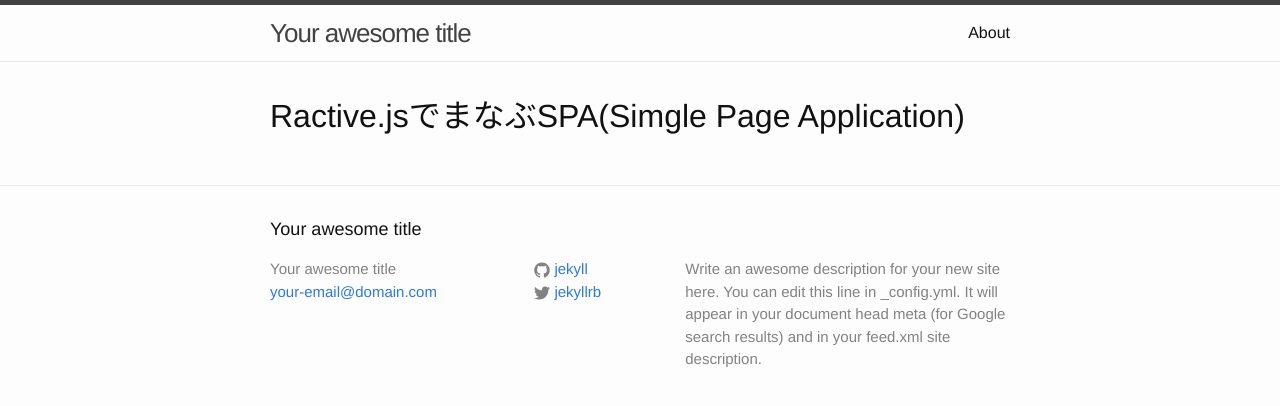
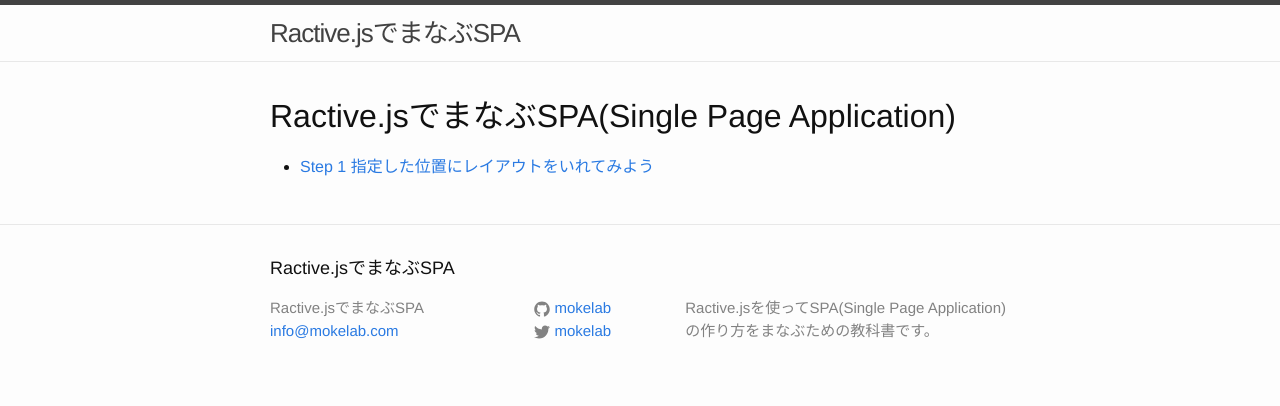
Before and after one commit to mokelab/ractivejs-spa-textbook, a Jekyll site: the page built from index.md, in a window 1280 px wide. Shown: the top 406 px of the page. Built offline with Jekyll 4.4.1, drawn with Linux system fonts in a browser that asks for light colours.

Commit message:
Add step 1

```diff
--- a/_config.yml
+++ b/_config.yml
@@ -6,16 +6,15 @@
 # 'jekyll serve'. If you change this file, please restart the server process.
 
 # Site settings
-title: Your awesome title
-email: your-email@domain.com
+title: Ractive.jsでまなぶSPA
+email: info@mokelab.com
 description: > # this means to ignore newlines until "baseurl:"
-  Write an awesome description for your new site here. You can edit this
-  line in _config.yml. It will appear in your document head meta (for
-  Google search results) and in your feed.xml site description.
+  Ractive.jsを使ってSPA(Single Page Application)の作り方をまなぶための教科書です。
+
 baseurl: "" # the subpath of your site, e.g. /blog
 url: "http://yourdomain.com" # the base hostname & protocol for your site
-twitter_username: jekyllrb
-github_username:  jekyll
+twitter_username: mokelab
+github_username:  mokelab
 
 # Build settings
 markdown: kramdown
--- a/_includes/header.html
+++ b/_includes/header.html
@@ -13,13 +13,6 @@
         </svg>
       </a>
 
-      <div class="trigger">
-        {% for my_page in site.pages %}
-          {% if my_page.title %}
-          <a class="page-link" href="{{ my_page.url | prepend: site.baseurl }}">{{ my_page.title }}</a>
-          {% endif %}
-        {% endfor %}
-      </div>
     </nav>
 
   </div>
--- a/index.html
+++ /dev/null
@@ -1,5 +0,0 @@
----
-layout: default
----
-
-<h1>Ractive.jsでまなぶSPA(Simgle Page Application)</h1>
--- /dev/null
+++ b/index.md
@@ -0,0 +1,7 @@
+---
+layout: default
+---
+
+# Ractive.jsでまなぶSPA(Single Page Application)
+
+- [Step 1 指定した位置にレイアウトをいれてみよう](./step1)
```
Also changed, not shown: step1/demo.html (added, +19 -0 lines), step1/index.md (added, +70 -0 lines).
